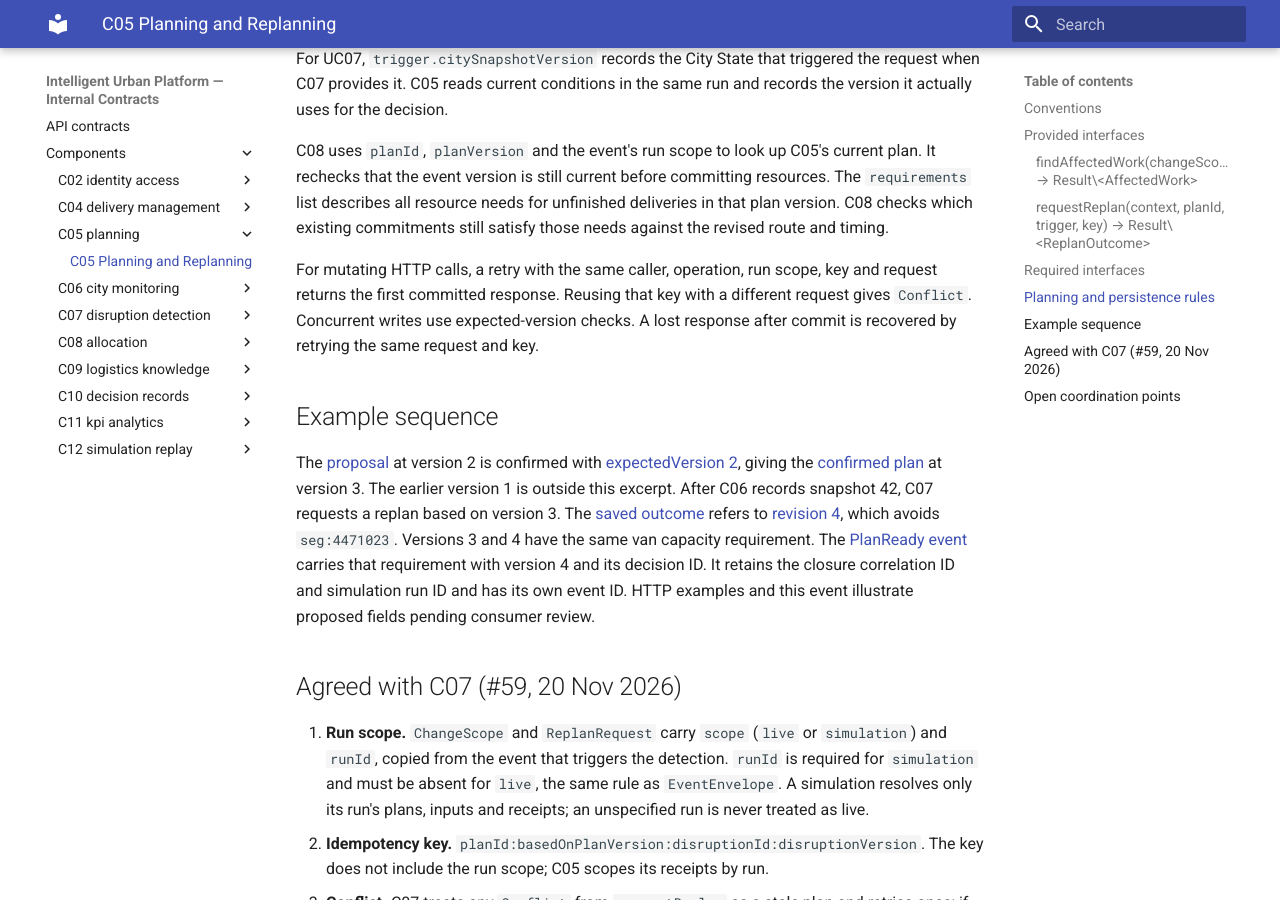
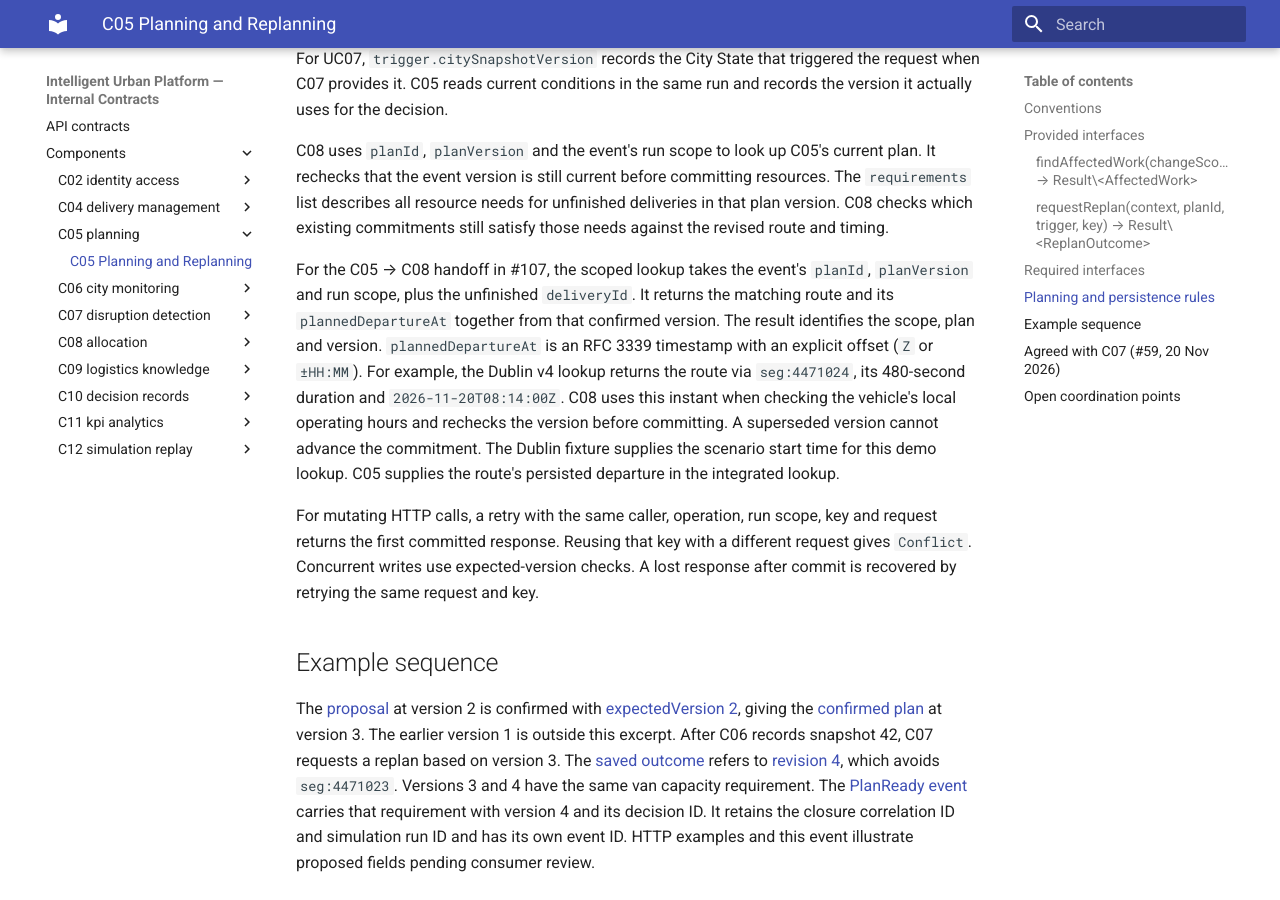
Before and after one commit to ASE-Group-10/IntelligentUrbanPlatform, an MkDocs documentation site: the page built from contracts/components/c05-planning/internal.md, in a window 1280 px wide and 900 px high, scrolled down 4630 px. Built offline with MkDocs 1.6.1 and Material for MkDocs 9.7.7, drawn with Linux system fonts in a browser that asks for light colours.

Commit message:
fix(c08): require an offset for revised route departures

```diff
--- a/contracts/components/c05-planning/internal.md
+++ b/contracts/components/c05-planning/internal.md
@@ -146,6 +146,19 @@ committing resources. The `requirements` list describes all resource needs for
 unfinished deliveries in that plan version. C08 checks which existing
 commitments still satisfy those needs against the revised route and timing.
 
+For the C05 → C08 handoff in #107, the scoped lookup takes the event's
+`planId`, `planVersion` and run scope, plus the unfinished `deliveryId`.
+It returns the matching route and its `plannedDepartureAt` together from
+that confirmed version. The result identifies the scope, plan and version.
+`plannedDepartureAt` is an RFC 3339 timestamp with an explicit offset
+(`Z` or `±HH:MM`). For example, the Dublin v4 lookup returns the route via
+`seg:4471024`, its 480-second duration and `2026-11-20T08:14:00Z`.
+C08 uses this instant when checking the vehicle's local operating hours and
+rechecks the version before committing. A superseded version cannot advance
+the commitment. The Dublin fixture supplies the scenario start time for this
+demo lookup. C05 supplies the route's persisted departure in the integrated
+lookup.
+
 For mutating HTTP calls, a retry with the same caller, operation, run scope, key
 and request returns the first committed response. Reusing that key with a
 different request gives `Conflict`. Concurrent writes use expected-version checks.
```
Also changed, not shown: contracts/components/c08-allocation/internal.md (+3 -1 lines), 4 other files.
